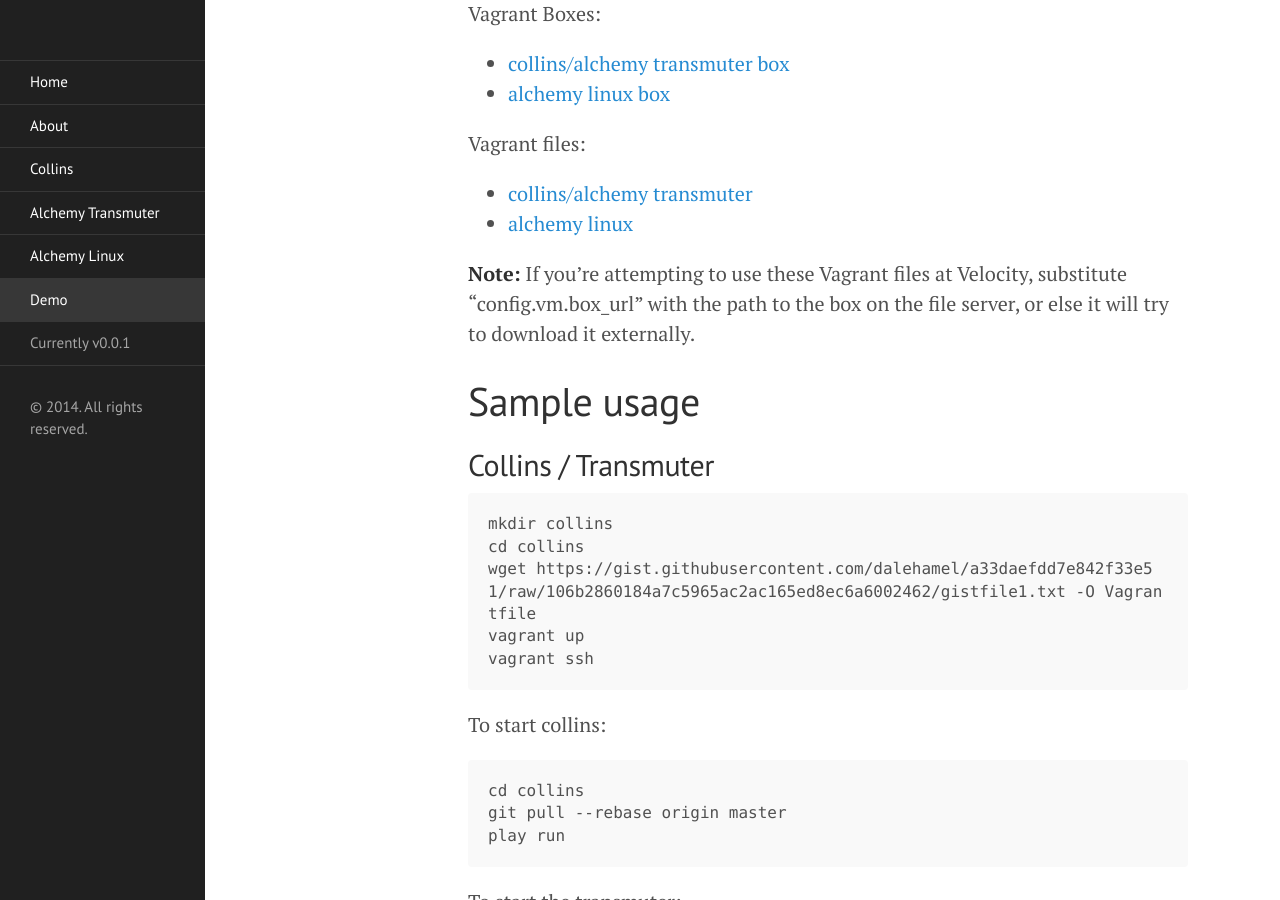
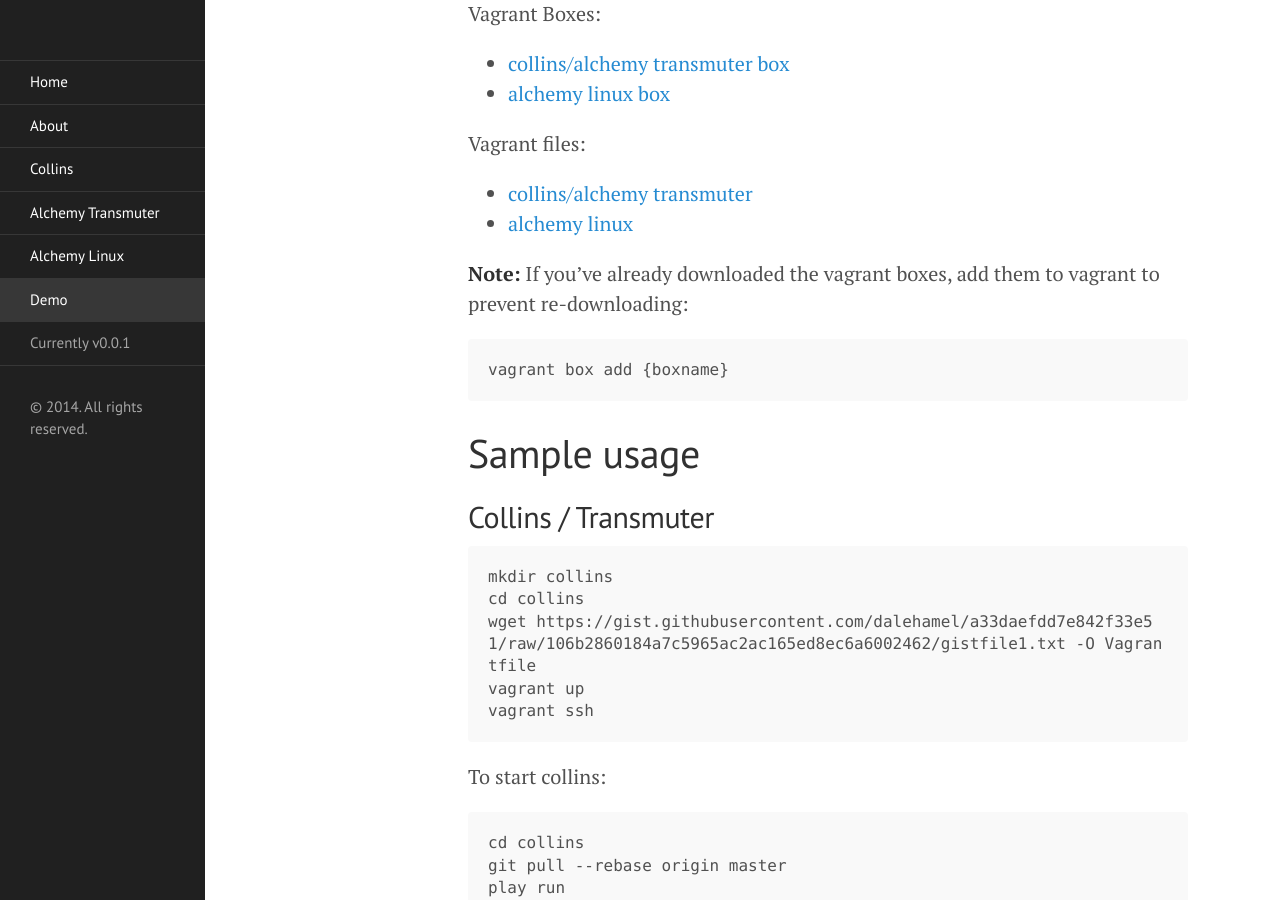
Before and after one commit to GenesisStack/GenesisStack.github.io, a Jekyll site: the page built from 04-demo.md, in a window 1280 px wide and 900 px high, scrolled down 400 px. Built offline with Jekyll 4.4.1, drawn with Linux system fonts in a browser that asks for light colours; Markdown is read by kramdown in place of the engine named in the settings.

Commit message:
Update 04-demo.md

````diff
--- a/04-demo.md
+++ b/04-demo.md
@@ -23,7 +23,11 @@ Vagrant files:
 + [collins/alchemy transmuter](https://gist.githubusercontent.com/dalehamel/a33daefdd7e842f33e51/raw/106b2860184a7c5965ac2ac165ed8ec6a6002462/gistfile1.txt)
 + [alchemy linux](https://gist.githubusercontent.com/dalehamel/4ee424fbeaf929731ded/raw/80fb7050d6ce450f8e88829a18ffbece09ce00ad/gistfile1.txt)
 
-**Note:** If you're attempting to use these Vagrant files at Velocity, substitute "config.vm.box\_url" with the path to the box on the file server, or else it will try to download it externally.
+**Note:** If you've already downloaded the vagrant boxes, add them to vagrant to prevent re-downloading:
+
+```
+vagrant box add {boxname}
+```
 
 # Sample usage
 
````
